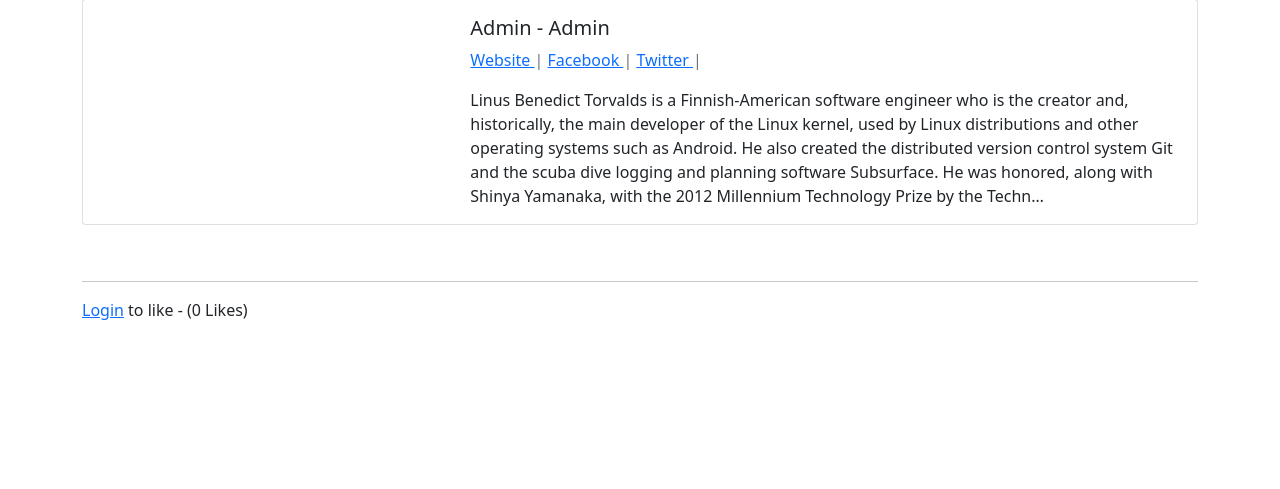
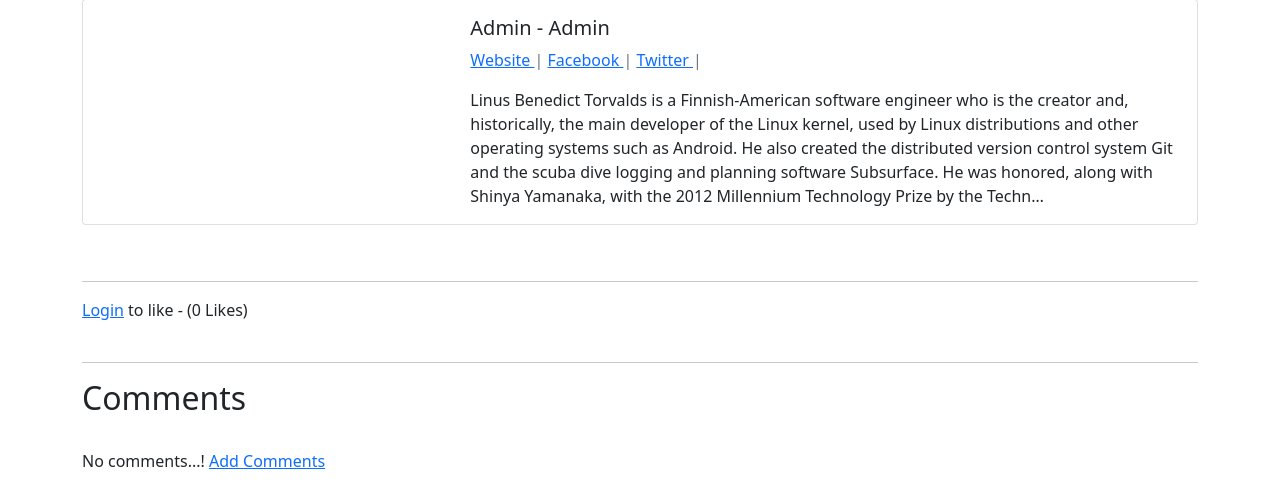
Before and after one commit to trungnemo/djangoblog, a Django app: page /blog/3 in a window 1280 px wide. Shown: the part 361-850 px from the top of the page. Before the commit the page ends 681 px from the top, so only its background shows below. Run offline with Django 3.2, Linux system fonts and the light colour scheme; data comes from the database, SQL or seed files in the repository; both versions use the stored data as it was after the commit; some libraries are stand-ins or nearby versions.

Commit message:
Comment model and show comments

```diff
--- a/blog/admin.py
+++ b/blog/admin.py
@@ -1,6 +1,7 @@
 from django.contrib import admin
-from .models import Post , Category, Profile
+from .models import Post , Category, Profile, Comment
 # Register your models here.
 admin.site.register(Post)
 admin.site.register(Category)
 admin.site.register(Profile)
+admin.site.register(Comment)
--- a/blog/models.py
+++ b/blog/models.py
@@ -54,3 +54,14 @@ class Profile(models.Model):
 
     def __str__(self):
         return str(self.user)
+
+class Comment(models.Model):
+    #The relation: many comment for one post , one a post is delete then all comments for that posts will be deleted too
+    post = models.ForeignKey(Post, related_name="comments", on_delete=models.CASCADE)
+    #The name of user who did make comment on the post
+    name = models.CharField(max_length=255)
+    body = models.TextField()
+    date_added = models.DateTimeField(auto_now_add=True)
+
+    def __str__(self):
+        return '%s - %s' % (self.post.title, self.name)
--- a/blog/templates/blogdetail.html
+++ b/blog/templates/blogdetail.html
@@ -65,6 +65,7 @@
 
 <br />
 <hr />
+<!--Likes-->
 <form action="{% url 'like_blogpost' post.pk %}" method="POST">
   {% csrf_token %}
   <!--Check if Like or Unlike based on the context liked-->
@@ -96,4 +97,21 @@
   <a href="{% url 'login' %}">Login</a> to like {% endif%} - ({{ total_likes }}
   Likes)
 </form>
+<!--Comments-->
+<br/>
+<hr/>
+<h2>Comments</h2>
+<br/>
+{% if not post.comments.all %}
+  <p>No comments...! <a href="">Add Comments</a></p>
+{% else %}
+  {% for comment in post.comments.all %}
+    <strong>{{ comment.name }}</strong>
+    <br/>
+    {{ comment.body }}
+    <br/>
+    <br/>
+  {% endfor %}
+{% endif %}
+
 {% endblock%}
```
Also changed, not shown: blog/migrations/0012_comment.py (added), db.sqlite3.
